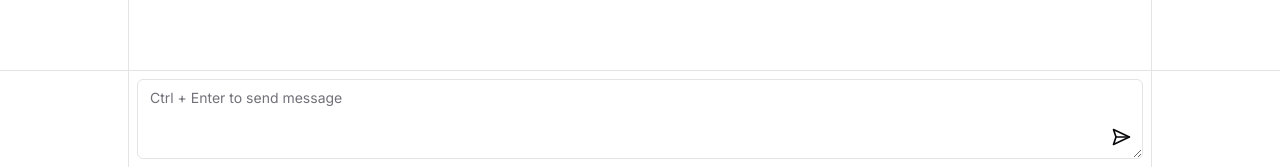
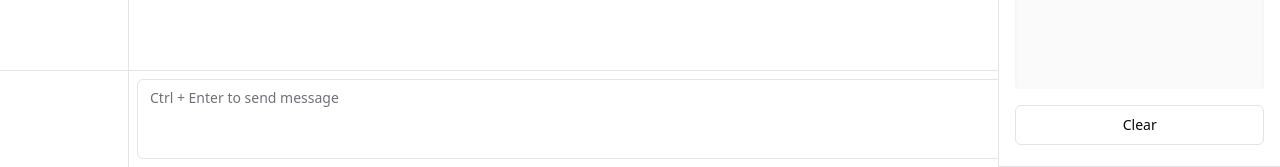
Before and after one commit to SpaceSkater/chat-ourea, a Next.js app: page / in a window 1280 px wide. Shown: the part 633-800 px from the top of the page. Built offline with nearby package versions, Linux system fonts and the light colour scheme.

Commit message:
feat: add code executor

```diff
--- a/app/(defalut)/layout.tsx
+++ b/app/(defalut)/layout.tsx
@@ -1,10 +1,14 @@
 import type { Metadata } from "next";
-import { Inter } from "next/font/google";
+import { Inter as FontSans } from "next/font/google";
 import "./globals.css";
 import { ThemeProvider } from "@/components/theme-provider";
 import Head from "../components/head/Head";
+import { cn } from "@/lib/utils";
 
-const inter = Inter({ subsets: ["latin"] });
+const fontSans = FontSans({
+  subsets: ["latin"],
+  variable: "--font-sans",
+});
 
 export const metadata: Metadata = {
   title: "Create Next App",
@@ -17,8 +21,13 @@ export default function RootLayout({
   children: React.ReactNode;
 }>) {
   return (
-    <html lang="en" suppressContentEditableWarning>
-      <body className={inter.className}>
+    <html lang="en" suppressHydrationWarning>
+      <body
+        className={cn(
+          "min-h-screen bg-background font-sans antialiased",
+          fontSans.variable
+        )}
+      >
         <ThemeProvider
           attribute="class"
           defaultTheme="system"
--- a/app/components/chat/Chat.tsx
+++ b/app/components/chat/Chat.tsx
@@ -6,18 +6,56 @@ import {
   HoverCardContent,
   HoverCardTrigger,
 } from "@/components/ui/hover-card";
+import { Fragment, useRef } from "react";
 import { Copy, Trash2 } from "lucide-react";
 import ContentMarkdown from "./ContentMarkdown";
+import { Button } from "@/components/ui/button";
 import { useMessagesStore } from "@/app/store/messages";
 import useScrollToBottom from "@/app/hooks/useScrollToBottom";
 
 const Chat = () => {
   const { messages, isPending, deleteMessage } = useMessagesStore();
+  const iframeRef = useRef<HTMLIFrameElement>(null);
   const { ref } = useScrollToBottom(messages);
   function handleCopy(content: string) {
     navigator.clipboard.writeText(content);
   }
+
+  const executeCode = (code: string) => {
+    const iframe = iframeRef.current;
+    const document = iframe?.contentDocument;
+
+    if (document) {
+      document.open();
+      document.write(code);
+      document.close();
+    }
+  };
+
+  const clearCode = () => {
+    const iframe = iframeRef.current;
+    const document = iframe?.contentDocument;
+
+    if (document) {
+      document.open();
+      document.write("");
+      document.close();
+    }
+  };
   return (
+    <Fragment>
+      <div className="absolute bottom-0 right-0 z-[60] h-[80%] w-[22%] rounded-tl-md border border-r-0 bg-background p-4">
+        <div className="flex h-full flex-col gap-4">
+          <iframe
+            ref={iframeRef}
+            className="h-[90%] w-full rounded-sm bg-zinc-50 shadow-inner"
+          />
+          <Button variant="outline" onClick={clearCode}>
+            Clear
+          </Button>
+        </div>
+      </div>
+
       <div className="relative mx-auto w-full overflow-hidden overflow-y-scroll p-2 sm:max-w-5xl md:border-x">
         {messages.map((message, index) => (
           <div
@@ -37,7 +75,7 @@ const Chat = () => {
                       : "bg-zinc-200 dark:bg-zinc-800"
                   )}
                 >
-                <ContentMarkdown content={message.content} />
+                  <ContentMarkdown content={message.content} executeCode={executeCode} />
                 </div>
               </HoverCardTrigger>
 
@@ -47,7 +85,10 @@ const Chat = () => {
                 className="w-fit p-2"
               >
                 <div className="flex gap-2">
-                <span className="hover:text-red-700" onClick={() => deleteMessage(index)}>
+                  <span
+                    className="hover:text-red-700"
+                    onClick={() => deleteMessage(index)}
+                  >
                     <Trash2 size={18} />
                   </span>
                   <span
@@ -62,8 +103,8 @@ const Chat = () => {
           </div>
         ))}
         <div ref={ref}></div>
-      {isPending && <div className="absolute bottom-1 animate-pulse">Generating...</div>}
       </div>
+    </Fragment>
   );
 };
 
@@ -76,3 +117,7 @@ export default Chat;
         </div>
       )} */
 }
+
+// {isPending && (
+//   <div className="absolute bottom-1 animate-pulse">Generating...</div>
+// )}
--- a/app/components/chat/ContentMarkdown.tsx
+++ b/app/components/chat/ContentMarkdown.tsx
@@ -1,10 +1,15 @@
-import { Copy } from "lucide-react";
 import Markdown from "react-markdown";
 import { useTheme } from "next-themes";
 import { Button } from "@/components/ui/button";
+import { Copy, AppWindowMac } from "lucide-react";
 import { CodeBlock, dracula, github } from "react-code-blocks";
 
-const ContentMarkdown = ({ content }: { content: string }) => {
+type Props = {
+  content: string;
+  executeCode: (code: string) => void;
+};
+
+const ContentMarkdown = ({ content, executeCode }: Props) => {
   const { theme } = useTheme();
   return (
     <Markdown
@@ -27,16 +32,28 @@ const ContentMarkdown = ({ content }: { content: string }) => {
           const match = /language-(\w+)/.exec(className || "");
           return match ? (
             <div className="relative">
+              <div className="absolute right-1 top-1 flex gap-2">
+                <Button
+                  variant="ghost"
+                  size="icon"
+                  className="bg-background text-zinc-500"
+                  onClick={() => {
+                    executeCode(String(children).replace(/\n$/, ""));
+                  }}
+                >
+                  <AppWindowMac size={18} />
+                </Button>
                 <Button
                   variant="ghost"
                   size="icon"
                   onClick={() =>
                     navigator.clipboard.writeText(String(children).replace(/\n$/, ""))
                   }
-                className="absolute right-1 top-1 text-zinc-500"
+                  className="bg-background text-zinc-500"
                 >
                   <Copy size={18} />
                 </Button>
+              </div>
 
               <CodeBlock
                 customStyle={{
--- a/app/components/input/Input.tsx
+++ b/app/components/input/Input.tsx
@@ -29,7 +29,7 @@ const Input = () => {
     reset({ input: "" });
   }
   return (
-    <div className="z-50 border-t bg-white dark:bg-black">
+    <div className="z-50 border-t bg-background">
       <div className="relative mx-auto max-w-5xl p-2 md:border-x">
         <div className="w-full space-y-2">
           {/* <div className="flex justify-end rounded-md">
```
Lines whose indentation alone changed are shown as unchanged.
